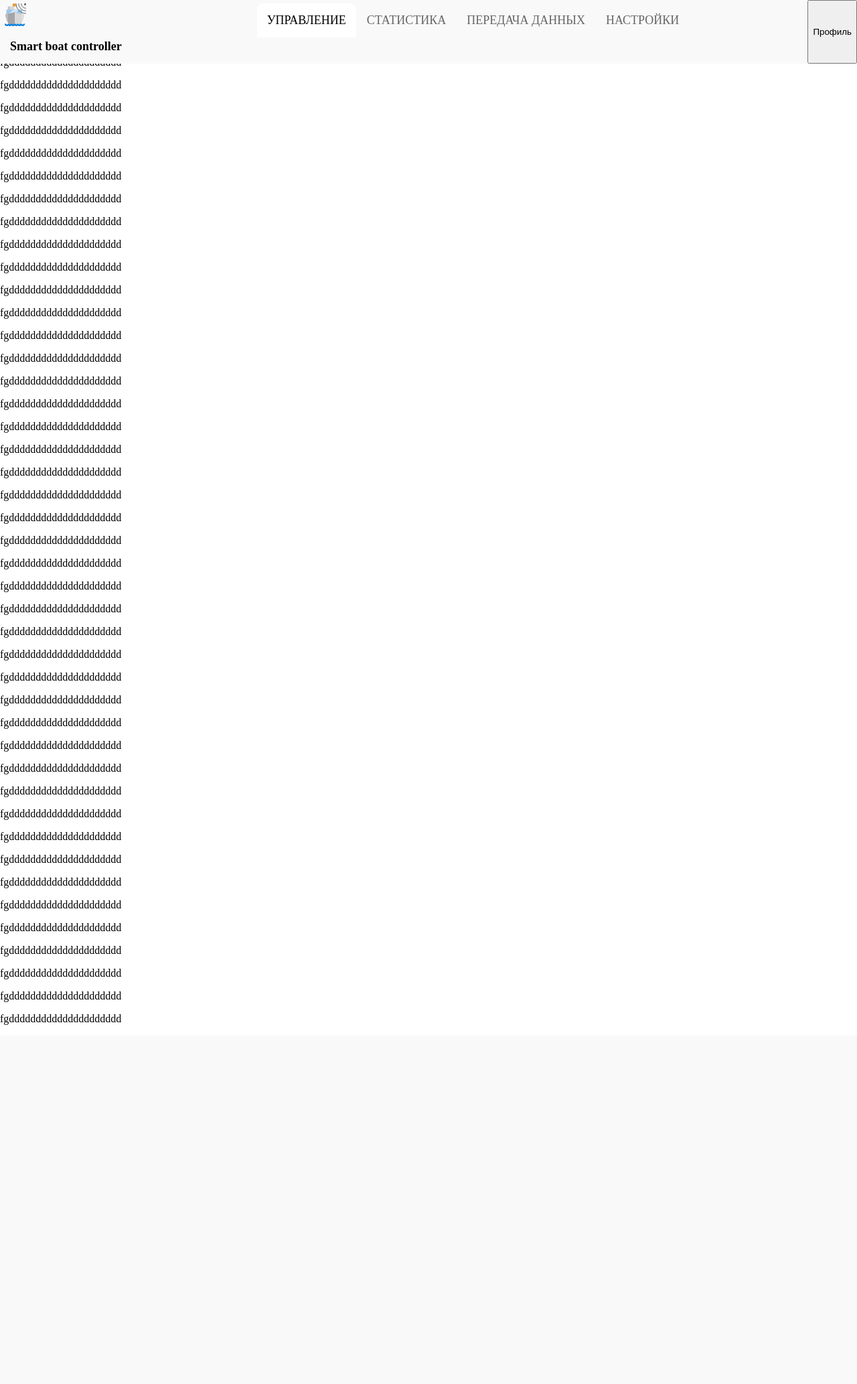
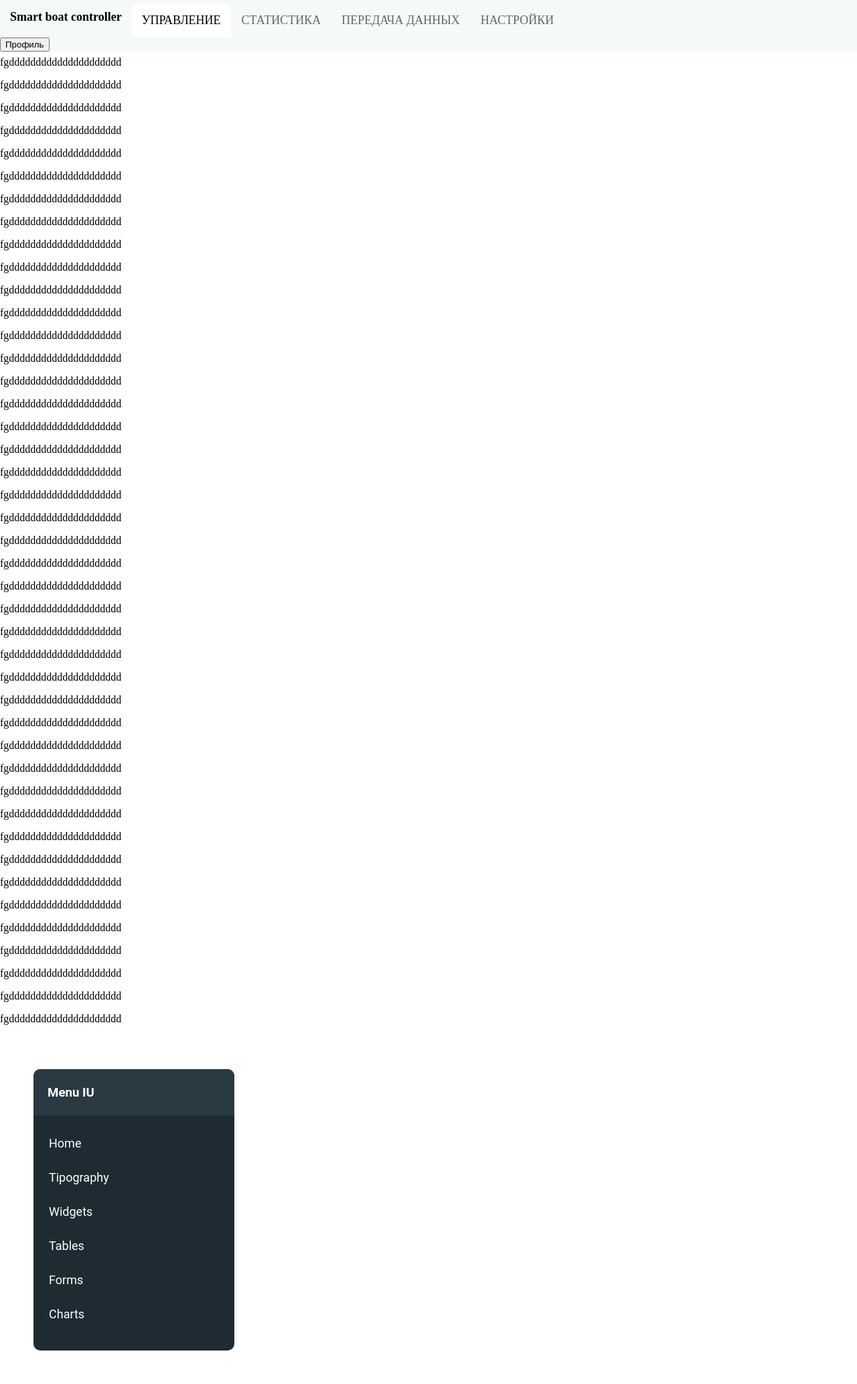
Before and after one commit to Codeyro/SmartBoatController, a Flask app: template templates/controlPanel.html in a window 1280 px wide. Shown: the whole page at 67% size. Before the commit the page ends 1530 px from the top, so only its background shows below. Run offline with Flask 3, Linux system fonts and the light colour scheme; the template is opened without the code that fills it, so the values that code supplies are empty.

Commit message:
Initial commit

```diff
--- a/static/style2.css
+++ b/static/style2.css
@@ -6,18 +6,15 @@ body{
 }
 
 /* Панель навигации */
-.nav {
-    background-color: #f9f9fa;
-    overflow: hidden;
-    display: flex;
-    flex-wrap: nowrap;
-    justify-content: space-between;
+nav {
+    width: 100%;
+    background-color: #f5f9fa;
+    overflow: auto;
     position: fixed;
     top: 0;
-    width: 100%;
 }
 
-.nav ul {
+nav ul {
     list-style-type: none;
     margin: 0;
     padding: 0;
@@ -25,17 +22,17 @@ body{
     margin-top: 5px
 }
 
-.nav li {
+nav li {
     display: inline;
     float: left;
     border-right: 1px solid #0000;
 }
 
-.nav li:last-child {
+nav li:last-child {
     border-right: none;
 }
 
-.nav ul a {
+nav ul a {
     display: block;
     color: #666;
     text-align: center;
@@ -48,16 +45,16 @@ body{
     transition: 0.2s; /* Время перехода */
 }
 
-.nav ul a:hover {
+nav ul a:hover {
     background-color: #fdfdfd
 }
 
-.nav ul a.active {
+nav ul a.active {
     background-color: white;
     color: black;
 }
 
-.nav h1 {
+nav h1 {
     float: left;
     color: #000;
     text-align: center;
@@ -68,7 +65,7 @@ body{
     font-size: 18px;
 }
 
-.nav img.logo {
+nav img.logo {
     float: left;
     padding: 5px 5px;
     max-height: 34px;
@@ -77,8 +74,102 @@ body{
     position: ;
 }
 
+@media screen and (max-width: 500px) {
+  nav a {
+  float: none;
+  display: block;
+  }
+}
+
 
 /* Основной раздел */
 .main {
     background-color: white;
 }
+
+
+
+
+
+
+
+
+
+
+
+@import url('https://fonts.googleapis.com/css?family=Roboto');
+
+.container{
+  padding: 50px;
+}
+
+.card{
+  width: 300px;
+  height: 420px;
+  background-color: #1E2B32;
+  border-radius: 10px 10px;
+}
+
+.header{
+  border-radius: 10px 10px 0px 0px;
+  padding: 5px;
+  background-color: #2A3942;
+}
+
+h3{
+  color: #FFFFFF;
+  font-family: 'Roboto', sans-serif;
+  margin-left: 1rem;
+}
+
+.iconM{
+  font-size: 18px;
+  margin-left: 170px;
+  color: #2f89fc;
+}
+
+.icon{
+  margin-right: 8px;
+}
+
+.body li{
+  transition: 1s all;
+  font-family: 'Roboto', sans-serif;
+  font-size: 18px;
+  padding: 15px;
+  margin-left: -40px;
+  margin-top: 0px;
+  color: #fff;
+  list-style: none;
+  display: block;
+  border-top-right-radius: 10px 10px;
+  border-bottom-right-radius: 10px 10px;
+}
+
+li:hover{
+  transition: 1s all;
+  color: #2f89fc;
+  background-color: rgba(42, 56, 65, 0.82);
+  border-top-right-radius: 10px 10px;
+  border-bottom-right-radius: 10px 10px;
+  cursor: pointer;
+}
+
+.body > li{
+  float: left;
+}
+
+.body li ul{
+  background: #1E2B32;
+  margin-left: 280px;
+  margin-top: -38px;
+  display: none;
+  position: absolute;
+  border-top-right-radius: 15px 15px;
+  border-bottom-right-radius: 15px 15px;
+}
+
+.body li:hover > ul{
+  display: block;
+  cursor: pointer;
+}
--- a/templates/controlPanel.html
+++ b/templates/controlPanel.html
@@ -6,14 +6,12 @@
     <meta name="copyright" content="Все права принадлежат Codeyro">
     <title>Панель управления • Smart boat controller</title>
     <link rel="stylesheet" href="/static/style2.css">
-    <link rel="icon" href="/static/favicon.svg" type="image/x-icon">
+    <link rel="icon" href="/SmartBoatController/static/favicon.svg" type="image/x-icon">
 </head>
 <body>
-<div class="nav">
-    <div>
-        <img class="logo" src="/static/favicon.svg" alt="">
-        <h1>Smart boat controller</h1>
-    </div>
+<nav>
+    <!--<img class="logo" src="/static/favicon.svg" alt="">-->
+    <h1>Smart boat controller</h1>
     <ul>
         <li><a class="active" href="control.html">Управление</a></li>
         <li><a href="stats.html">Статистика</a></li>
@@ -21,7 +19,7 @@
         <li><a href="settings.html">Настройки</a></li>
     </ul>
     <button>Профиль</button>
-</div>
+</nav>
 <div class="main">
     <p>fgddddddddddddddddddddd</p>
     <p>fgddddddddddddddddddddd</p>
@@ -67,8 +65,33 @@
     <p>fgddddddddddddddddddddd</p>
     <p>fgddddddddddddddddddddd</p>
     <p>fgddddddddddddddddddddd</p>
-
     <p>fgddddddddddddddddddddd</p>
 </div>
+
+
+<div class="container">
+    <div class="card">
+        <div class="header">
+            <h3>Menu IU <i class="fas fa-angle-down iconM"></i></h3>
+        </div>
+        <div class="body">
+            <ul>
+                <li><i class="fas fa-home icon"></i> Home</li>
+                <li><i class="fas fa-underline icon"></i> Tipography</li>
+                <li><i class="fas fa-boxes icon"></i> Widgets</li>
+                <li><i class="fas fa-table icon"></i> Tables</li>
+                <li><i class="fab fa-wpforms icon"></i> Forms
+                    <ul>
+                        <li><i class="fas fa-pencil-alt icon"></i> First form</li>
+                        <li><i class="fas fa-paper-plane icon"></i> Second form</li>
+                    </ul>
+                </li>
+                <li><i class="fas fa-chart-pie icon"></i> Charts</li>
+            </ul>
+        </div>
+    </div>
+</div>
+
+
 </body>
 </html>
```
Also changed, not shown: static/favicon.svg.
